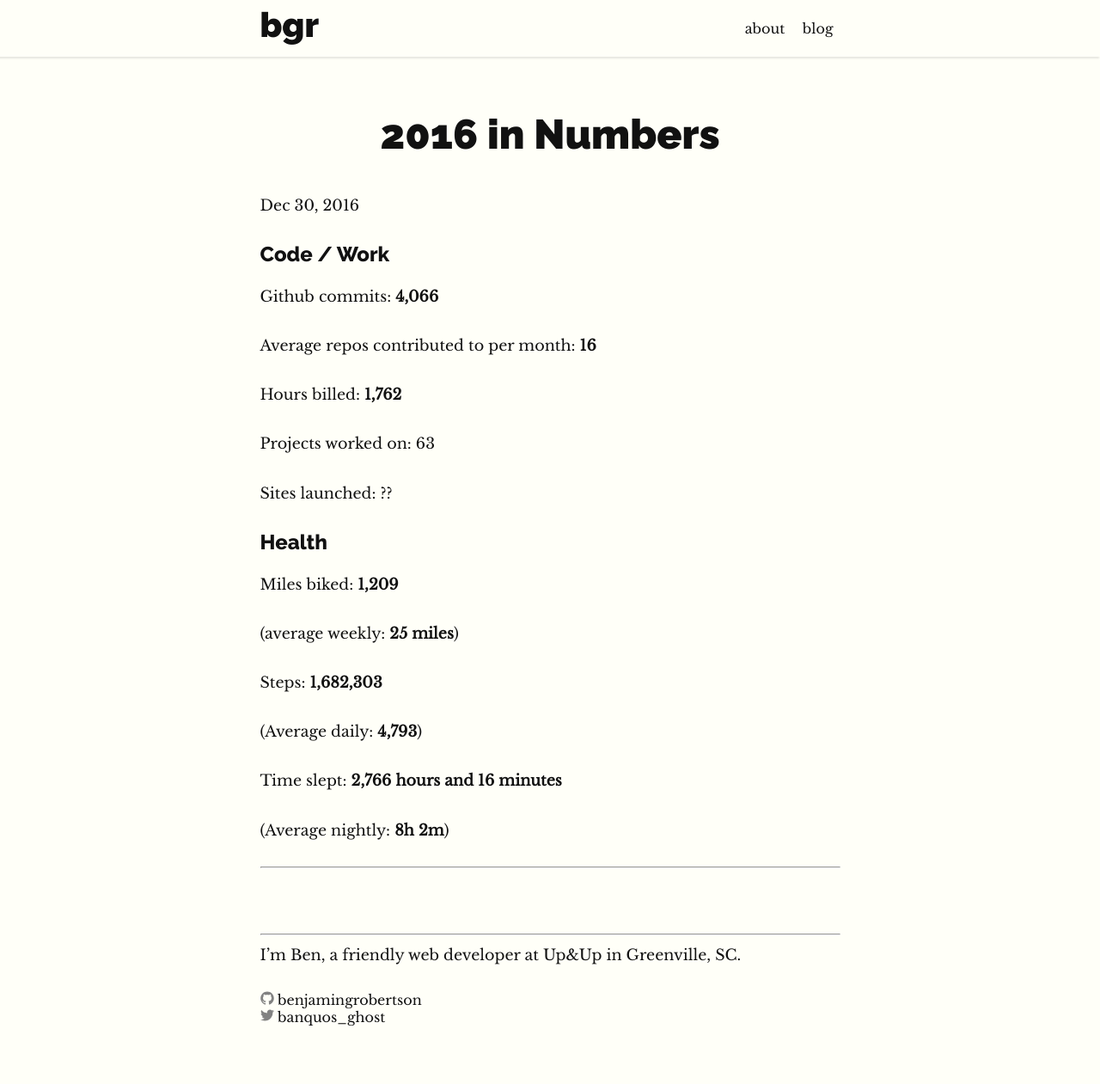
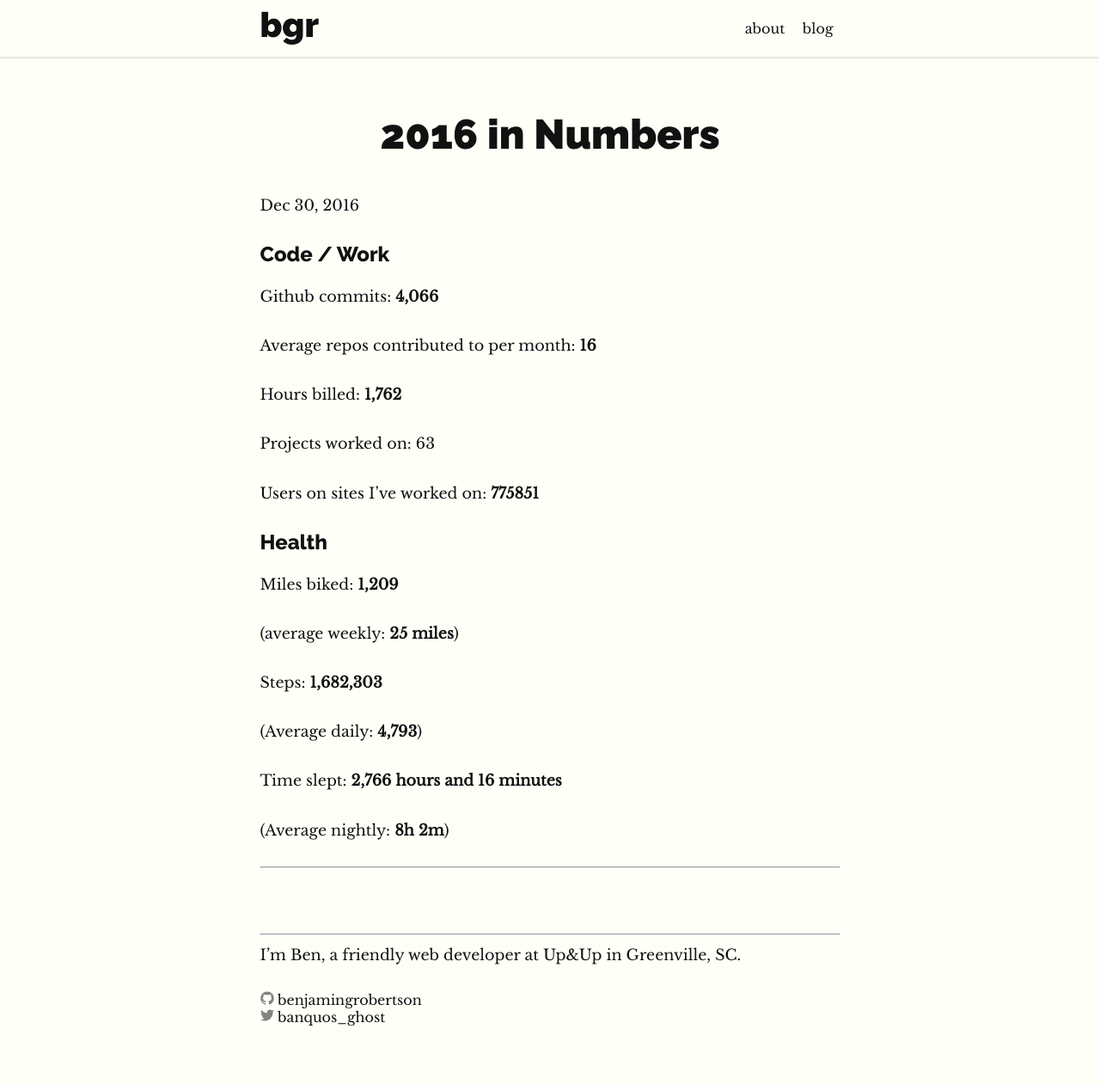
Before and after one commit to benjamingrobertson/benjamingrobertson.github.io, a Jekyll site: the page built from _posts/2016-12-30-2016-in-numbers.md, in a window 1280 px wide. Shown: the whole page at 86% size. Built offline with Jekyll 4.4.1, drawn with Linux system fonts in a browser that asks for light colours; comment, search, counter and statistics services are not loaded.

Commit message:
Update number

```diff
--- a/_posts/2016-12-30-2016-in-numbers.md
+++ b/_posts/2016-12-30-2016-in-numbers.md
@@ -15,7 +15,7 @@ Hours billed:  **1,762**
 
 Projects worked on: 63
 
-Sites launched: ??
+Users on sites I've worked on: **775851**
 
 ## Health
 
```
